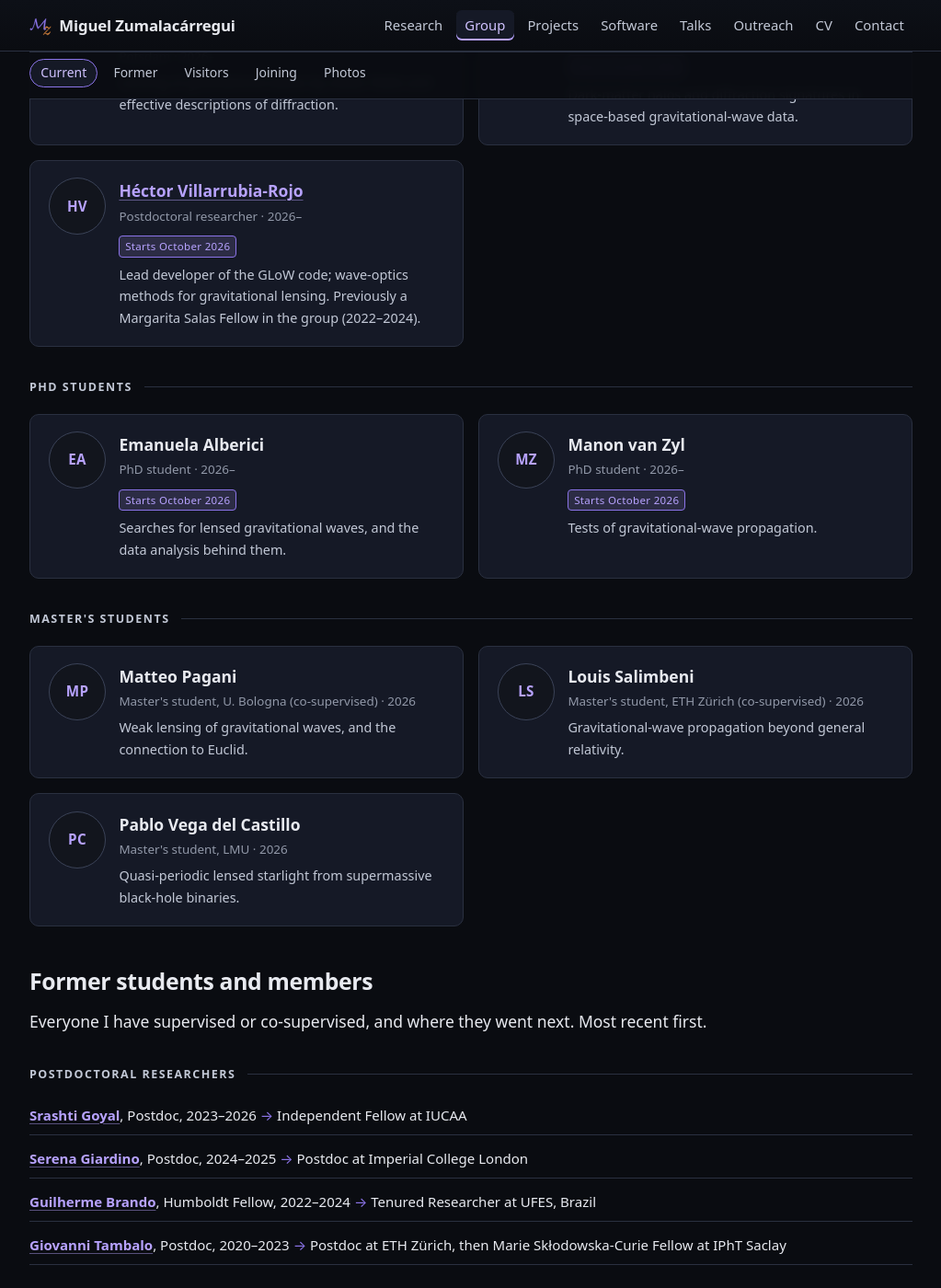
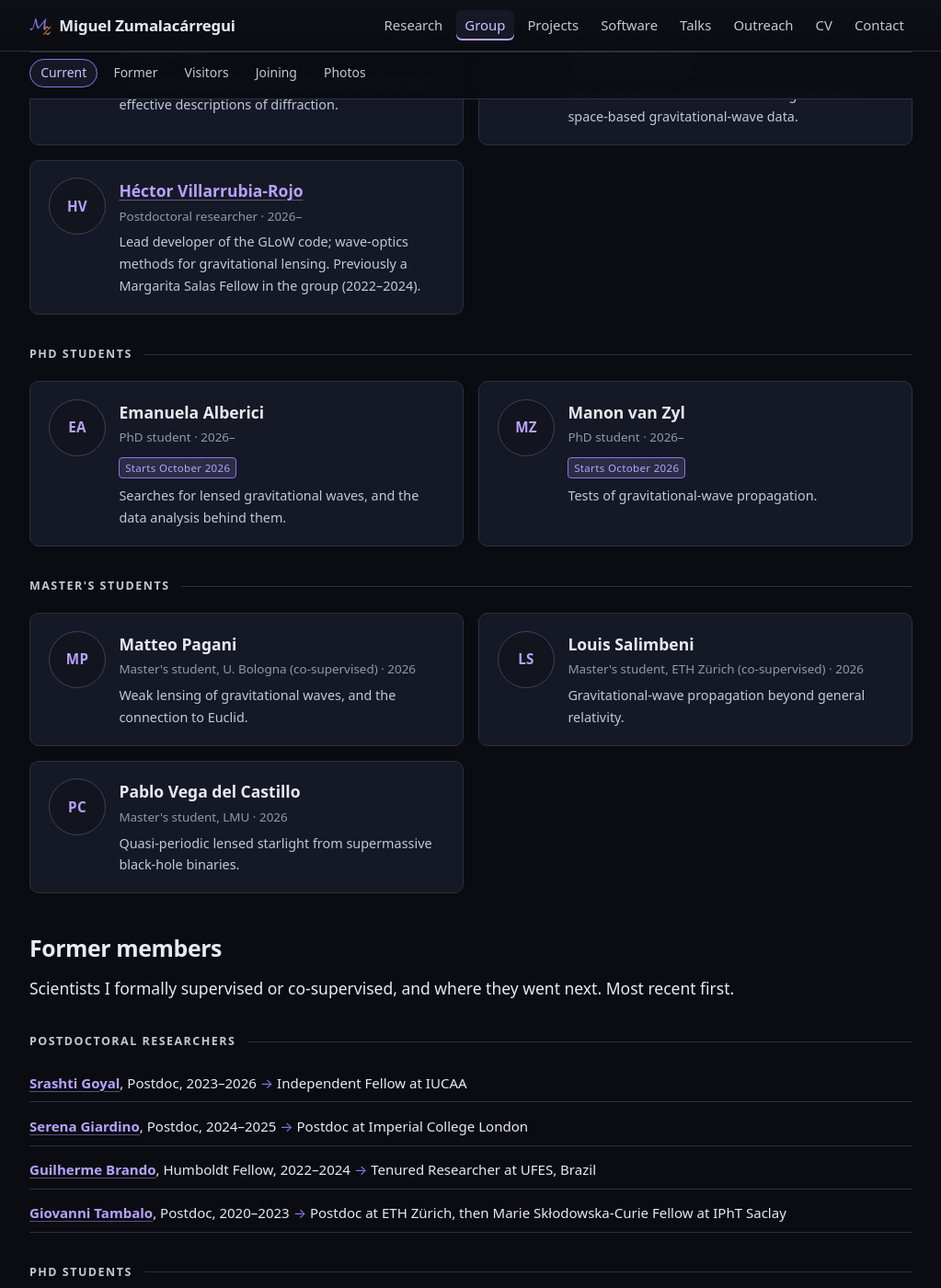
Before and after one commit to miguelzuma/miguelzuma.github.io, a Jekyll site: the page built from group.html, in a window 1280 px wide and 1400 px high, scrolled down 693 px. Shown: the whole window at 92% size, without its empty margins (128-1151 px from the left). Built offline with Jekyll 4.4.1, drawn with Linux system fonts in a browser that asks for light colours; some of the changed text lies outside the part shown.

Commit message:
Group: former members blurb, and November start dates
Co-Authored-By: Claude Opus 5 (1M context) <noreply@anthropic.com>
Claude-Session: https://claude.ai/code/session_01E2ZbXszK9qt9svKVxU5Yrt

```diff
--- a/_data/people.yml
+++ b/_data/people.yml
@@ -55,7 +55,7 @@ current:
     role: "Postdoctoral researcher"
     years: "2026–"
     incoming: true
-    starts: "October 2026"
+    starts: "November 2026"
     topic: "Dark-matter halos and diffraction signatures in space-based gravitational-wave data."
 
   - name: "Héctor Villarrubia-Rojo"
@@ -64,8 +64,6 @@ current:
     stage: postdoc
     role: "Postdoctoral researcher"
     years: "2026–"
-    incoming: true
-    starts: "October 2026"
     topic: "Lead developer of the GLoW code; wave-optics methods for gravitational lensing. Previously a Margarita Salas Fellow in the group (2022–2024)."
 
   - name: "Daniel Ballard"
@@ -75,7 +73,7 @@ current:
     role: "Postdoctoral researcher"
     years: "2026–"
     incoming: true
-    starts: "October 2026"
+    starts: "November 2026"
     topic: "Lens modeling and analysis."
 
   - name: "Manon van Zyl"
--- a/group.html
+++ b/group.html
@@ -67,9 +67,9 @@ sections:
 </section>
 
 <section class="section" id="former">
-  <h2>Former students and members</h2>
-  <p>Everyone I have supervised or co-supervised, and where they went next.
-  Most recent first.</p>
+  <h2>Former members</h2>
+  <p>Scientists I formally supervised or co-supervised, and where they went
+  next. Most recent first.</p>
 
   {%- comment -%}
     "intern" covers everyone who worked here on a project rather than on a
```
